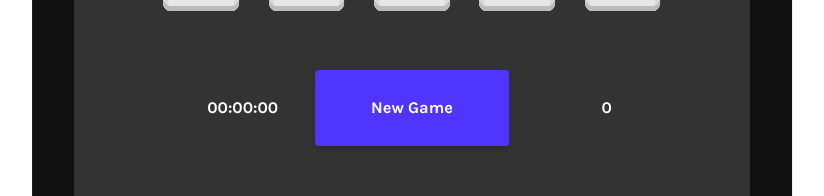
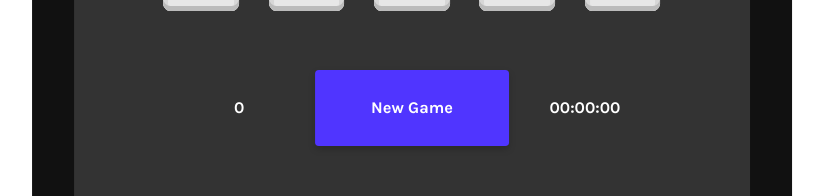
Before and after one commit to pianistoff/tenzies, a React app: page / in a window 1280 px wide. Shown: the part 500-696 px from the top of the page, without its empty margins (228-1052 px from the left). Built offline with nearby package versions, Linux system fonts and the light colour scheme.

Commit message:
Fix bottom layout

```diff
--- a/src/App.js
+++ b/src/App.js
@@ -119,14 +119,14 @@ export default function App() {
                     </p>
                     <div className="dice">{diceElements}</div>
                     <div className="bottom">
-                        <Stopwatch />
+                        <p className="rolls-count">{rollsCount}</p>
                         <button
                             onClick={gameOn ? roll : newGame}
                             className="btn"
                         >
                             {!gameOn ? "New Game" : "Roll"}
                         </button>
-                        <p className="rolls-count">{rollsCount}</p>
+                        <Stopwatch />
                     </div>
                 </div>
             </div>
--- a/src/styles.css
+++ b/src/styles.css
@@ -114,7 +114,7 @@
 
 .bottom {
     display: flex;
-    justify-content: space-around;
+    justify-content: center;
     align-items: center;
     width: 100%;
 }
@@ -127,6 +127,7 @@
     font-size: 16.384px;
     line-height: 19px;
     width: 20px;
+    flex: auto;
     text-align: center;
 }
 
```
